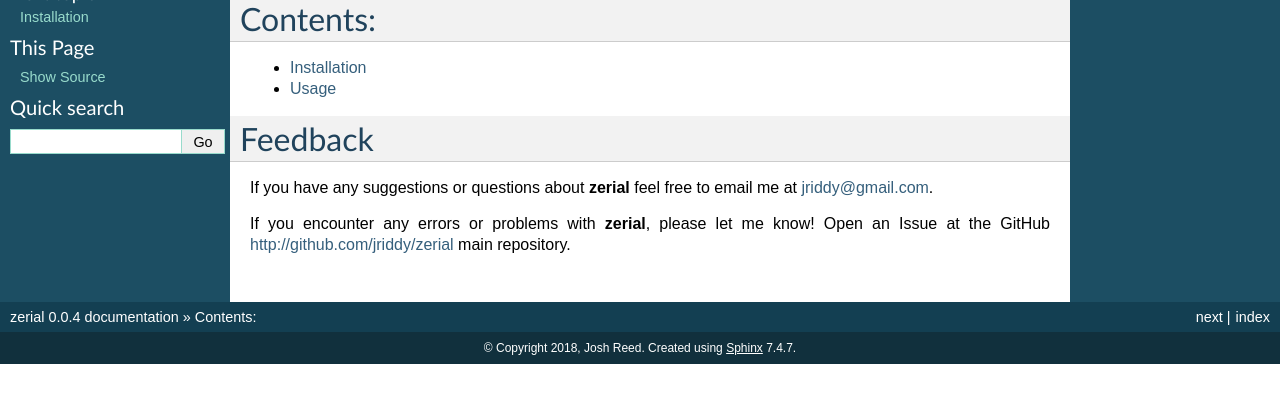
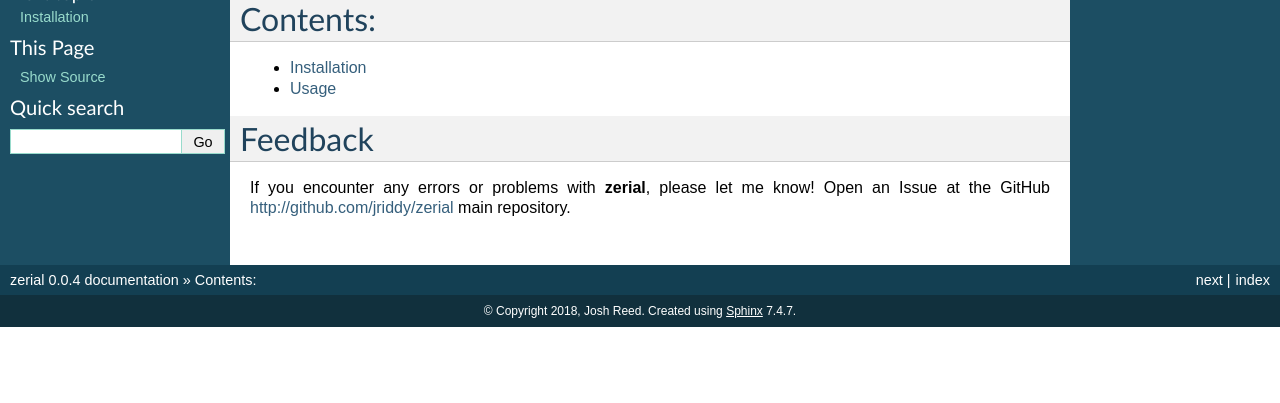
Before and after one commit to jriddy/zerial, a Sphinx documentation site: the page built from docs/index.rst, in a window 1280 px wide, cut to the strip 134-537 px from the top of the page. Built offline with Sphinx 7.4.7, drawn with Linux system fonts in a browser that asks for light colours.

Commit message:
remove email from doc index

```diff
--- a/docs/index.rst
+++ b/docs/index.rst
@@ -20,8 +20,5 @@ Contents:
 Feedback
 ========
 
-If you have any suggestions or questions about **zerial** feel free to email me
-at jriddy@gmail.com.
-
 If you encounter any errors or problems with **zerial**, please let me know!
 Open an Issue at the GitHub http://github.com/jriddy/zerial main repository.
```
